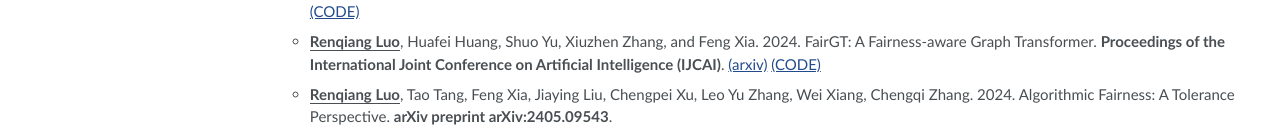
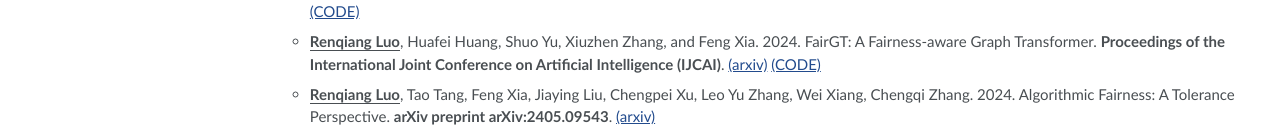
Before and after one commit to LuoRenqiang/Renqiang-Luo.github.io, a Jekyll site: the page built from _pages/about.md, in a window 1280 px wide and 1147 px high. Shown: the part 1004-1144 px from the top of the window. Built offline with Jekyll 4.4.1, drawn with Linux system fonts in a browser that asks for light colours; some web fonts are replaced.

Commit message:
1.3.1.md

```diff
--- a/_pages/about.md
+++ b/_pages/about.md
@@ -94,5 +94,5 @@ Renqiang Luo received the BSc. degree in Probability and Statistics from Univers
 <ul style="list-style-type: circle;">
   <li><u><strong>Renqiang Luo</strong></u>, Huafei Huang, Shuo Yu, Zhuoyang Han, Jiayuan He, Xiuzhen Zhang, and Feng Xia. 2024. FUGNN: Harmonizing Fairness and Utility in Graph Neural Networks <strong>Proceedings of the ACM SIGKDD International Conference on Knowledge Discovery and Data Mining (KDD)</strong>. <a href="https://arxiv.org/abs/2405.17034">(arxiv)</a> <a href="https://github.com/LuoRenqiang/FUGNN">(CODE)</a> </li>
   <li><u><strong>Renqiang Luo</strong></u>, Huafei Huang, Shuo Yu, Xiuzhen Zhang, and Feng Xia. 2024. FairGT: A Fairness-aware Graph Transformer. <strong>Proceedings of the International Joint Conference on Artificial  Intelligence (IJCAI)</strong>. <a href="https://arxiv.org/abs/2404.17169">(arxiv)</a> <a href="https://github.com/LuoRenqiang/FairGT">(CODE)</a></li>
-  <li><u><strong>Renqiang Luo</strong></u>, Tao Tang, Feng Xia, Jiaying Liu, Chengpei Xu, Leo Yu Zhang, Wei Xiang, Chengqi Zhang. 2024. Algorithmic Fairness: A Tolerance Perspective. <strong>arXiv preprint arXiv:2405.09543</strong>. </li>
+  <li><u><strong>Renqiang Luo</strong></u>, Tao Tang, Feng Xia, Jiaying Liu, Chengpei Xu, Leo Yu Zhang, Wei Xiang, Chengqi Zhang. 2024. Algorithmic Fairness: A Tolerance Perspective. <strong>arXiv preprint arXiv:2405.09543</strong>. <a href="https://arxiv.org/abs/2405.09543">(arxiv)</a></li>
 </ul>
```
